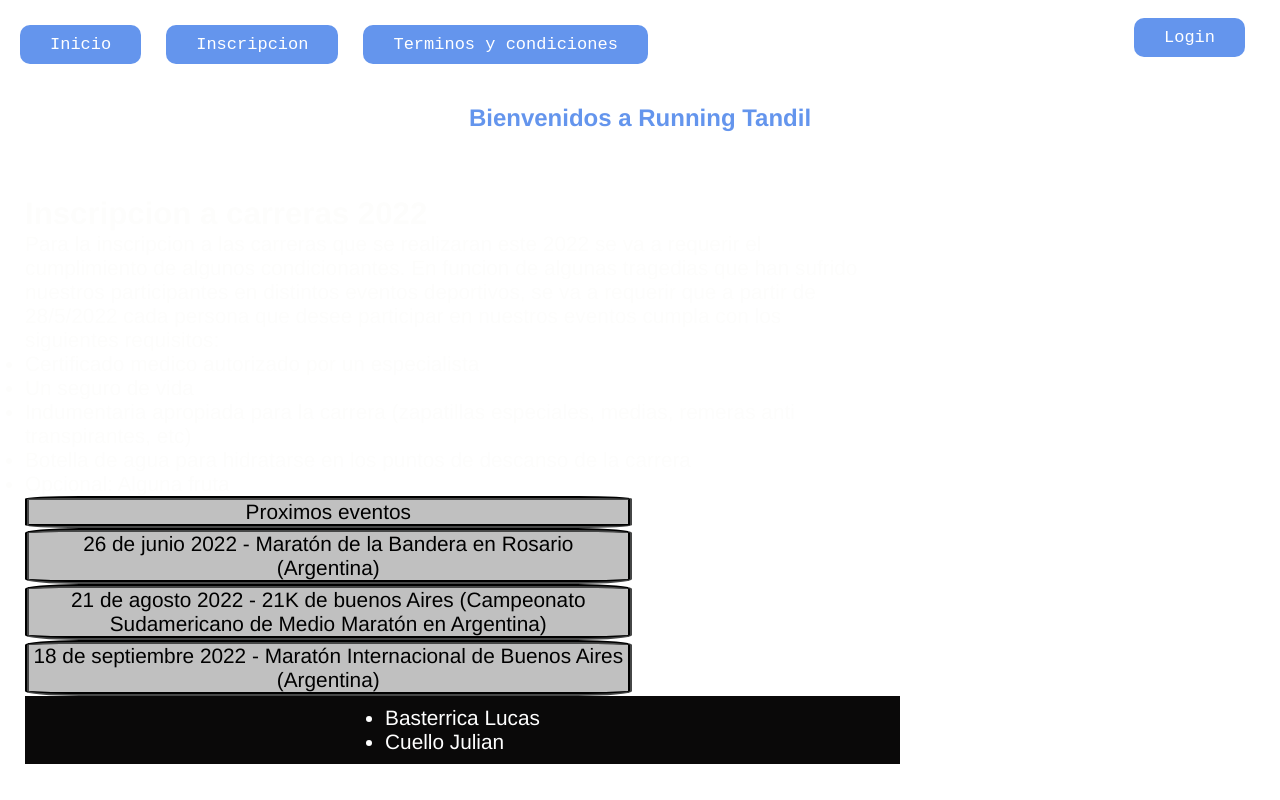
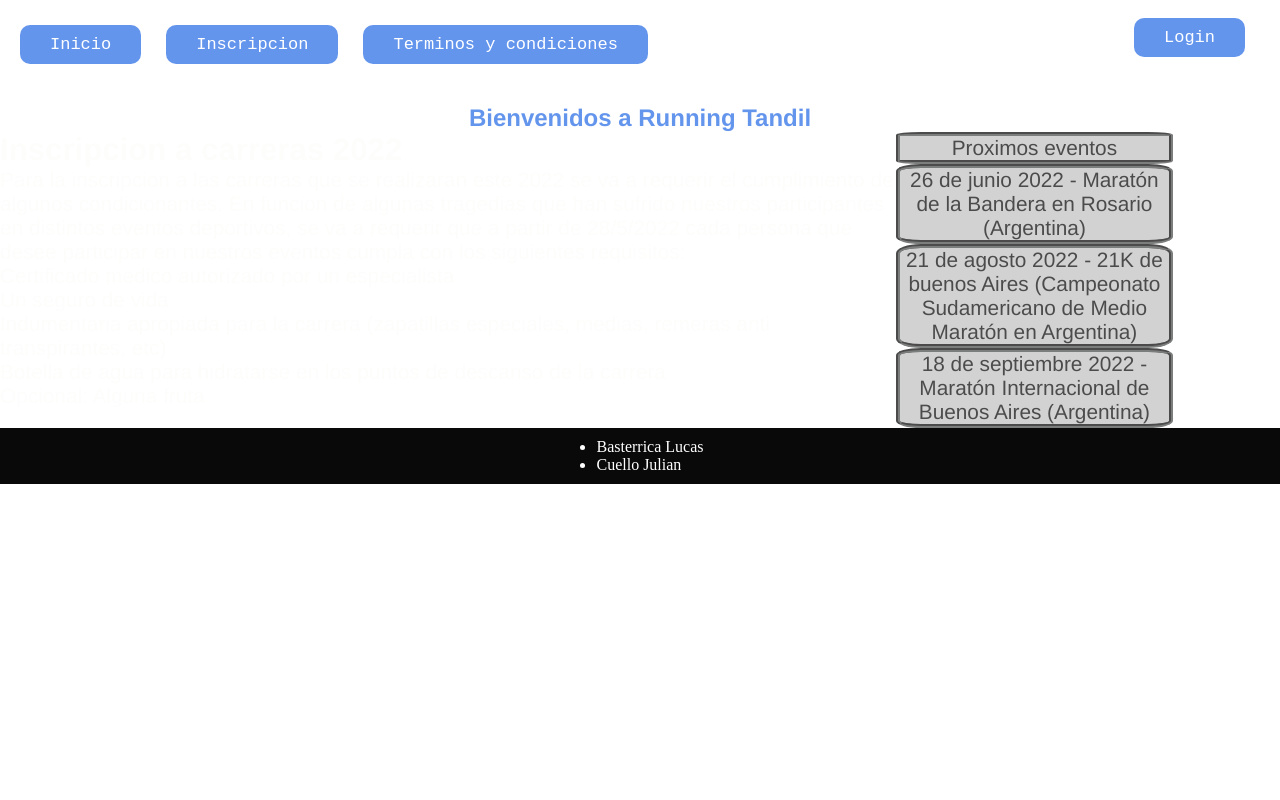
Before and after one commit to JulianCuello/web1, a plain HTML site: page inscripcion.html in a window 1280 px wide. Drawn offline with Linux system fonts and the light colour scheme.

Commit message:
mis cambios

```diff
--- a/css/index.css
+++ b/css/index.css
@@ -17,15 +17,15 @@ body {
 
 }
 
-.introduccion {
+.terminos-y-condiciones , .subtitulo {
 
    color: rgb(253, 253, 252);
-   text-align:left ;
+   text-align:center ;
    font-family:'Franklin Gothic Medium', 'Arial Narrow', Arial, sans-serif;
    font-size: 130%;
    margin-top: 5%;
-   margin-left: 25px;
-   margin-right: 400px;
+   margin-left: 5%;
+   margin-right: 5%;
  }
 
 
@@ -243,6 +243,7 @@ footer {
    display: flex;
    flex-direction: column;
    align-items: center;
+   bottom: 0;
  }
 
  .integrantes {
@@ -251,16 +252,13 @@ footer {
    color:  white;
 }
 
-contenedor {
+.contenedor {
 
-   display: flex;
-   flex-direction: column;
+
    flex-wrap: wrap;
-   height: 500px;
-   margin-left: 70%;
-   margin-top: 0%;
    opacity: 70%;
    justify-content: space-around;
+   width: 30%;
 
 }
 
@@ -275,3 +273,27 @@ contenedor {
    text-align: center;
    border-radius: 9%
   }
+
+  .main-div {
+
+   display: inline-flex;
+
+  }
+
+.introduccion {
+
+   display: flex;
+   flex-direction: row;
+   color: rgb(253, 253, 252);
+   font-family:'Franklin Gothic Medium', 'Arial Narrow', Arial, sans-serif;
+   font-size: 130%;
+   justify-content: space-around;
+
+
+
+}
+
+.main {
+
+width: 70%;
+}
--- a/inscripcion.html
+++ b/inscripcion.html
@@ -9,8 +9,6 @@
     <link rel="stylesheet" href="css\index.css">
 
 </head>
-
-<body>
 
     <body>
         <header>
@@ -28,14 +26,16 @@
              </nav>
         </header>
 
-        <main>
-            <article>
+    <main>
+
             <h1> Bienvenidos a Running Tandil</h1>
-            </article>
+
 
          <section class= "introduccion">
 
-     <h2> Inscripcion a carreras 2022 </h2>
+     <div class="main">
+
+      <h2> Inscripcion a carreras 2022 </h2>
 
      <p>
       Para la inscripcion a las carreras que se realizaran este 2022 se va a requerir el cumplimiento de algunos condicionantes. En funcion de algunas tragedias que han sufrido nuestros participantes en distintos eventos deportivos, se va a requerir que a partir de 28/5/2022 cada persona que desee participar en nuestros eventos cumpla con los siguientes requisitos:
@@ -50,6 +50,8 @@
 
     </ul>
 
+    </div>
+
      <div class="contenedor">
         <div class="carreras"> Proximos eventos</div>
         <div class="carreras"> 26 de junio 2022 - Maratón de la Bandera en Rosario (Argentina)</div>
@@ -57,7 +59,11 @@
         <div class="carreras"> 18 de septiembre 2022 - Maratón Internacional de Buenos Aires (Argentina)</div>
      </div>
 
-     <footer>
+    </main>
+
+</section>
+
+<footer>
 
         <div class="integrantes">
           <ul>
```
Also changed, not shown: index.html (+2 -1 lines), terminos-y-condiciones.html (+3 -3 lines).
